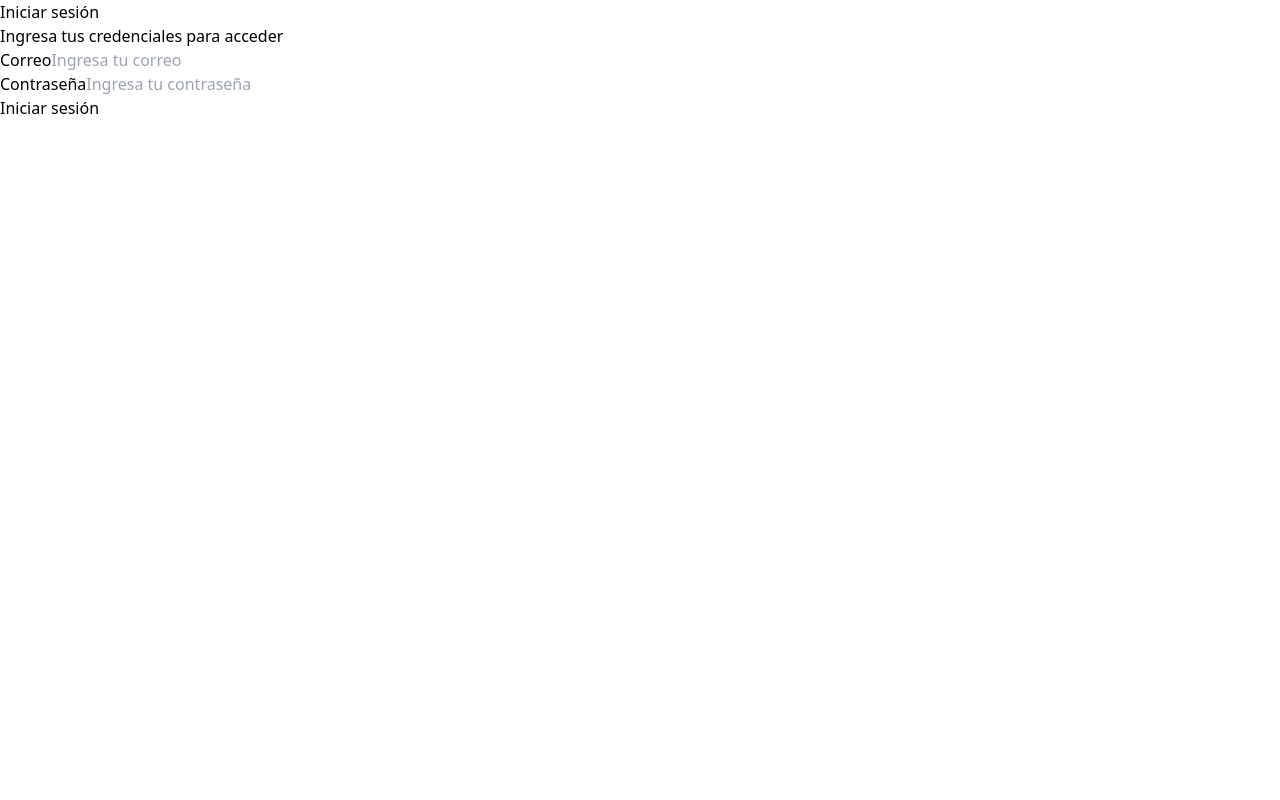
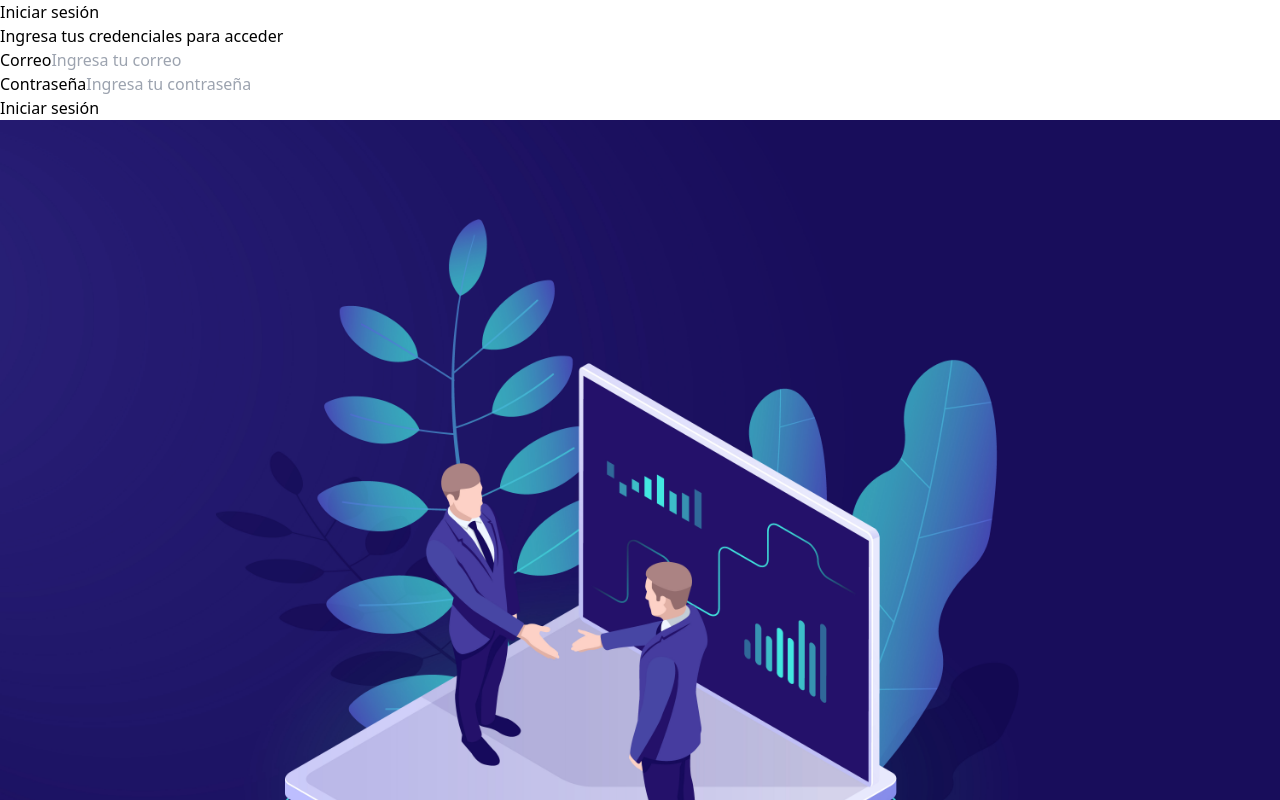
Before and after one commit to luisfranco23/evaluaciones, a React (Vite) app: page / in a window 1280 px wide. Shown: the top 800 px of the page. Built offline with nearby package versions, Linux system fonts and the light colour scheme.

Commit message:
add image

```diff
--- a/src/pages/Login.jsx
+++ b/src/pages/Login.jsx
@@ -4,6 +4,7 @@ import { useNavigate } from 'react-router-dom';
 import { URLBASE } from '../lib/actions';
 import { useUser } from '../context/UserContext';
 import { toast } from 'react-toastify';
+import talentoImagen from '/talento.jpg'
 
 const Login = () => {
   const [email, setEmail] = useState('');
@@ -80,9 +81,9 @@ const Login = () => {
         </div>
       </div>
 
-      <div className="w-full md:w-1/2 relative min-h-[300px] md:min-h-screen">
+      <div className="w-full md:w-1/2 relative min-h-[500px] md:min-h-screen">
         {/* Imagen de fondo o ilustración */}
-        {/* <img src="/placeholder.svg" alt="Imagen de inicio de sesión" className="hidden md:block w-full h-full object-cover" /> */}
+        <img src={talentoImagen} alt="Imagen de inicio de sesión" className="hidden md:block w-auto h-full object-cover" />
       </div>
     </main>
   );
```
Also changed, not shown: public/License free.txt (added), public/talento.jpg (added).
